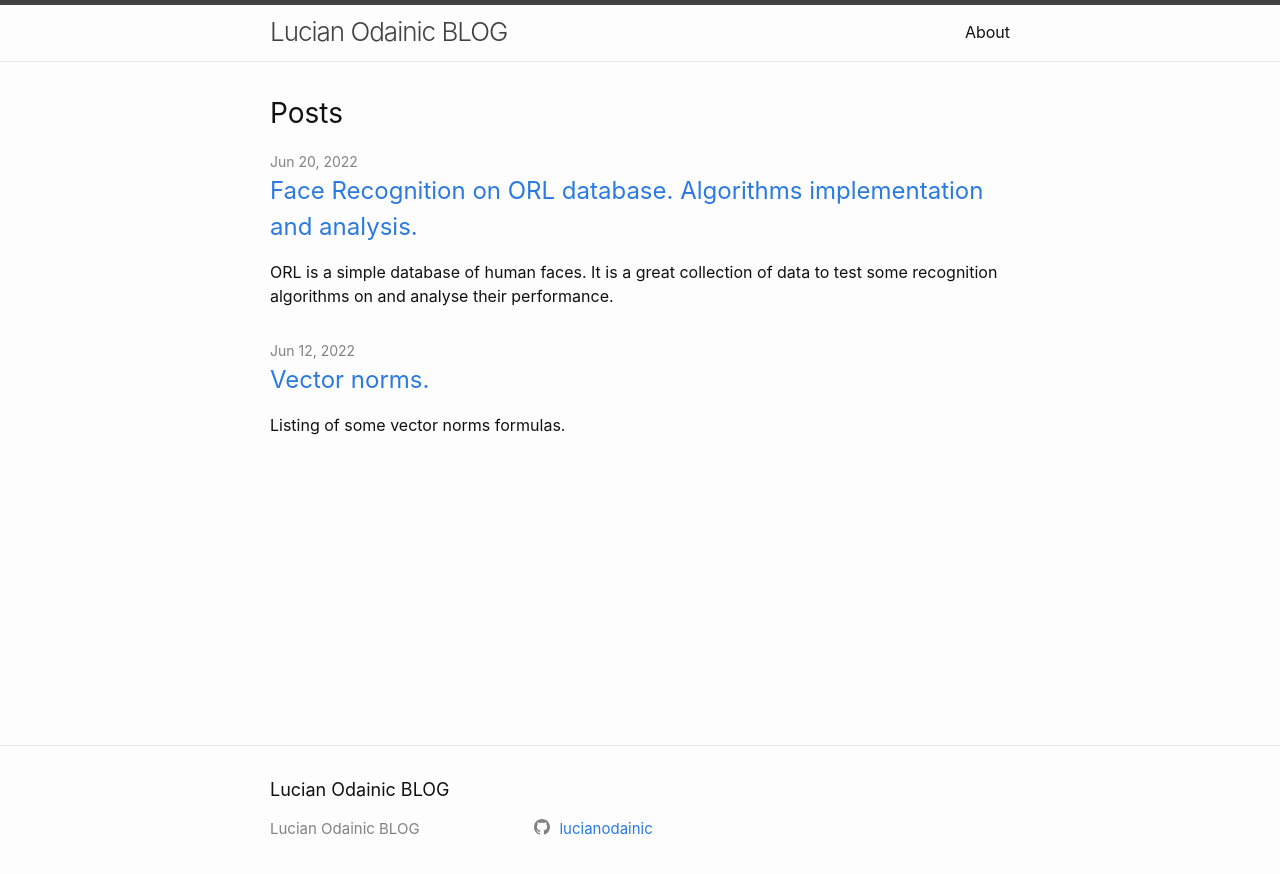
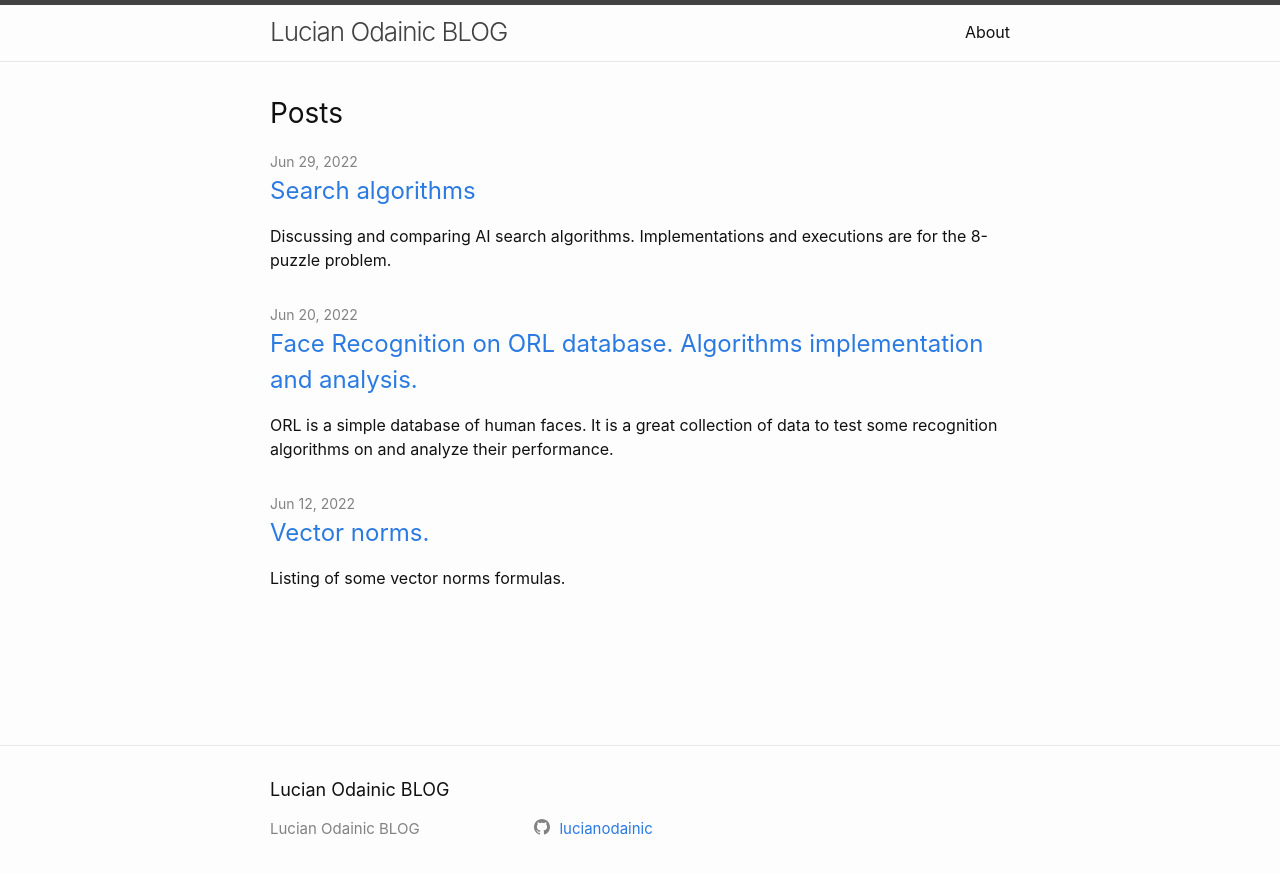
Before and after one commit to lucianodainic/lucianodainic.github.io, a Jekyll site: the page built from index.markdown, in a window 1280 px wide. Shown: the top 874 px of the page. Built offline with Jekyll 4.4.1, drawn with Linux system fonts in a browser that asks for light colours; part of the change alters nothing that is shown.

Commit message:
Add search algorithms post.

```diff
--- a/_posts/2022-06-20-face-recognition-algorithms-comparison-analysis.markdown
+++ b/_posts/2022-06-20-face-recognition-algorithms-comparison-analysis.markdown
@@ -1,7 +1,7 @@
 ---
 layout: post
 title: "Face Recognition on ORL database. Algorithms implementation and analysis."
-excerpt: "ORL is a simple database of human faces. It is a great collection of data to test some recognition algorithms on and analyse their performance."
+excerpt: "ORL is a simple database of human faces. It is a great collection of data to test some recognition algorithms on and analyze their performance."
 ---
 
 The [ORL face-recognition](https://github.com/lucianodainic/face-recognition) project comprises several machine learning algorithms on different levels of complexity. In order to keep up with their following description we need some notations and prior explanation:
--- /dev/null
+++ b/_posts/2022-06-29-search-algorithms.markdown
@@ -0,0 +1,51 @@
+---
+layout: post
+title: "Search algorithms"
+excerpt: "Discussing and comparing AI search algorithms. Implementations and executions are for the 8-puzzle problem."
+---
+
+## 8-puzzle problem definiton
+
+- __States__: configurations of tiles.
+- __Initial State__: any state.
+- __Actions__: moving the blank tile _left_, _right_, _up_, _down_.
+- __Transition model__: moving a blank tile means to switch places with the tile situated in the direction of switching.
+- __Action cost__: an action equals 1.
+
+## Uninformed Search algorithms
+
+Uninformed means that the agent does not have any more information about the problem than its definition (no bigger picture of the problem).
+
+### Breadth-First Search
+
+Iterates through the state space with a queue (FIFO), which helps to expand the shallowest node first.
+
+- complete
+- cost-optimal (for problems with the same cost for all actions)
+- space complexity =
+$ O(b^d) $
+- time complexity =
+$ O(b^d) $
+
+*_b_ = branching factor, _d_ = depth.
+
+## Informed Search algorithms
+
+Informed means that the agent has some additional information besides what the problem definition is providing. Such as the heuristic function
+$ h(n) $,
+which calculates the cost from the _n_ node to the final goal node.
+
+### Greedy best-first search
+
+GBFS selects the node with the lowest _h(n)_ value to expand.
+
+- complete (in finite state spaces)
+- not optimal
+- space complexity = _O(S)_
+- time complexity = _O(S)_
+
+*_S_ = number of states.
+
+&nbsp;
+
+__Want to leave a comment?__ Feel free to join the [Discussions](https://github.com/lucianodainic/search-algorithms/discussions/1).
```
